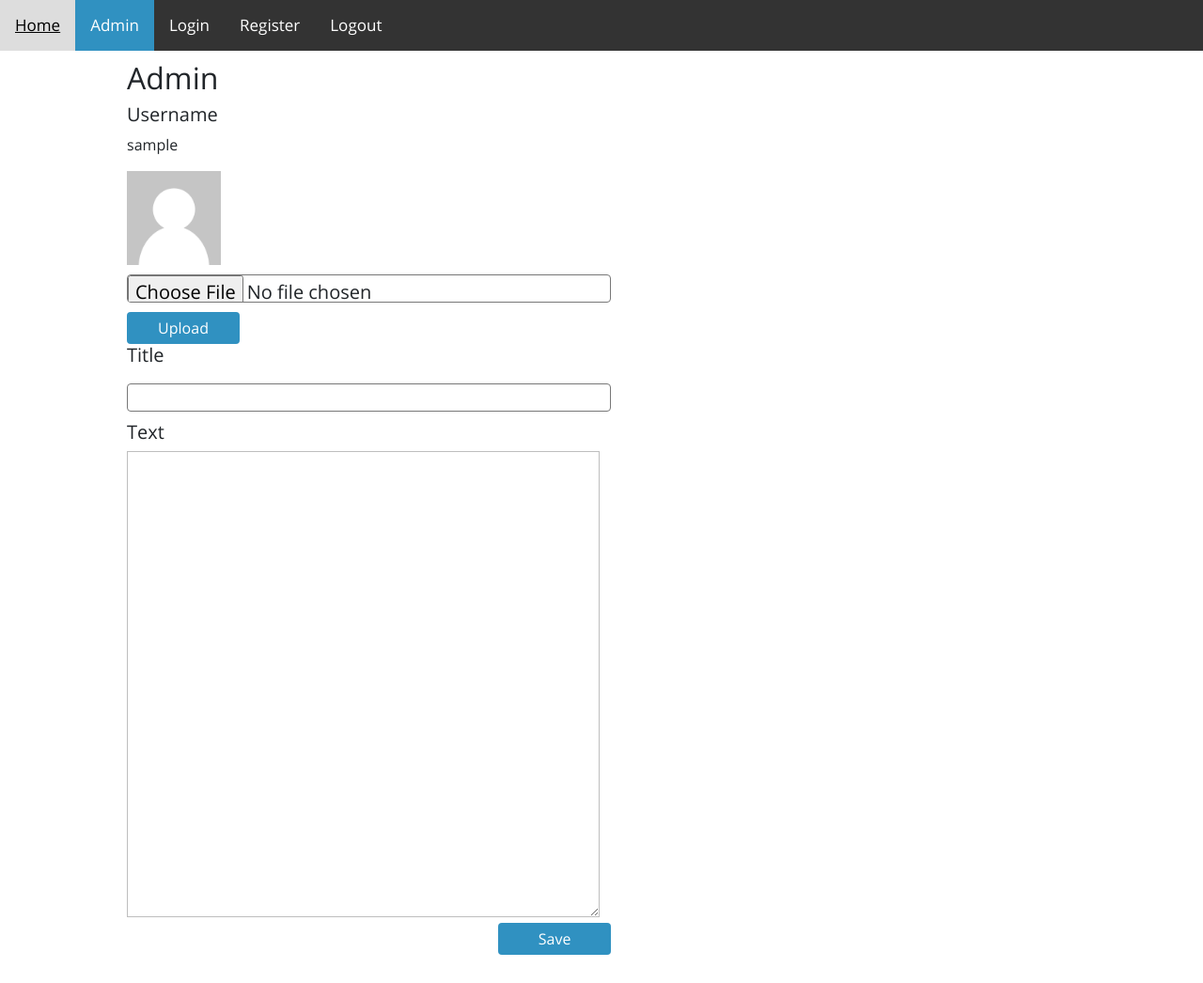
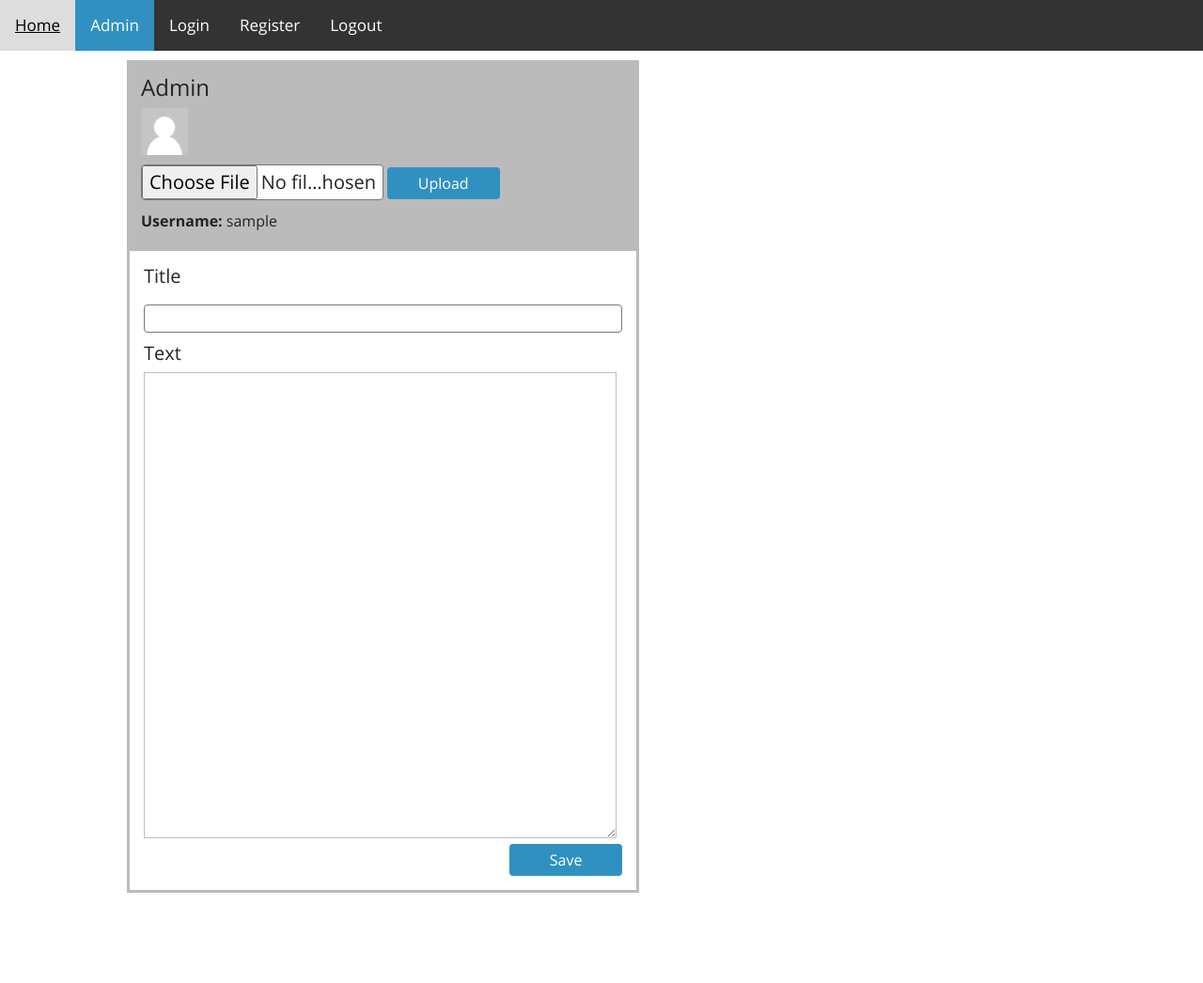
Before and after one commit to tomasantunes/easy-cms, a Flask app: page /admin in a window 1280 px wide. Shown: the whole page at 94% size. After the commit the page ends 950 px from the top, so only its background shows below. Run offline with Flask 2, Linux system fonts and the light colour scheme; the visitor is signed in with stand-in values (Sample User, id 1); data comes from the database, SQL or seed files in the repository; some libraries are stand-ins or nearby versions.

Commit message:
Update admin page

```diff
--- a/templates/admin.html
+++ b/templates/admin.html
@@ -18,13 +18,29 @@
 		}
 
 		#avatar-preview {
-			width: 100px;
-			height: 100px;
+			width: 50px;
+			height: 50px;
 		}
 
 		#avatar-preview img {
 			width: 100%;
 			height: 100%;
+		}
+
+		.profile {
+			height: 200px;
+			background-color: #BBB;
+			padding: 15px;
+		}
+
+		.post-editor {
+			border: 3px solid #BBB;
+			padding: 15px;
+		}
+
+		#file {
+			width: 50%;
+			height: 38px;
 		}
 	</style>
 </head>
@@ -42,9 +58,9 @@
 	<div class="container">
 		<div class="row">
 			<div>
-				<h2>Admin</h2>
-				<h5>Username</h5>
-				<p>{{ data.username }}</p>
+				<div class="profile">
+					<h4>Admin</h4>
+
 
 					<form method=POST enctype=multipart/form-data>
 						<div id="avatar-preview">
@@ -52,7 +68,10 @@
 						</div>
 						<input type="file" id="file" name="file">
 						<button type="button" id="upload-avatar">Upload</button>
+						<p><b>Username: </b>{{ data.username }}</p>
 					</form>
+				</div>
+				<div class="post-editor">
 					<form action="/add-post" method="post">
 						<h5>Title</h5>
 						<input id="title-input" type="text" name="title">
@@ -63,6 +82,7 @@
 							<button type="submit" id="save-btn">Save</button>
 						</div>
 					</form>
+				</div>
 			</div>
 		</div>
 	</div>
```
Lines whose indentation alone changed are shown as unchanged.
